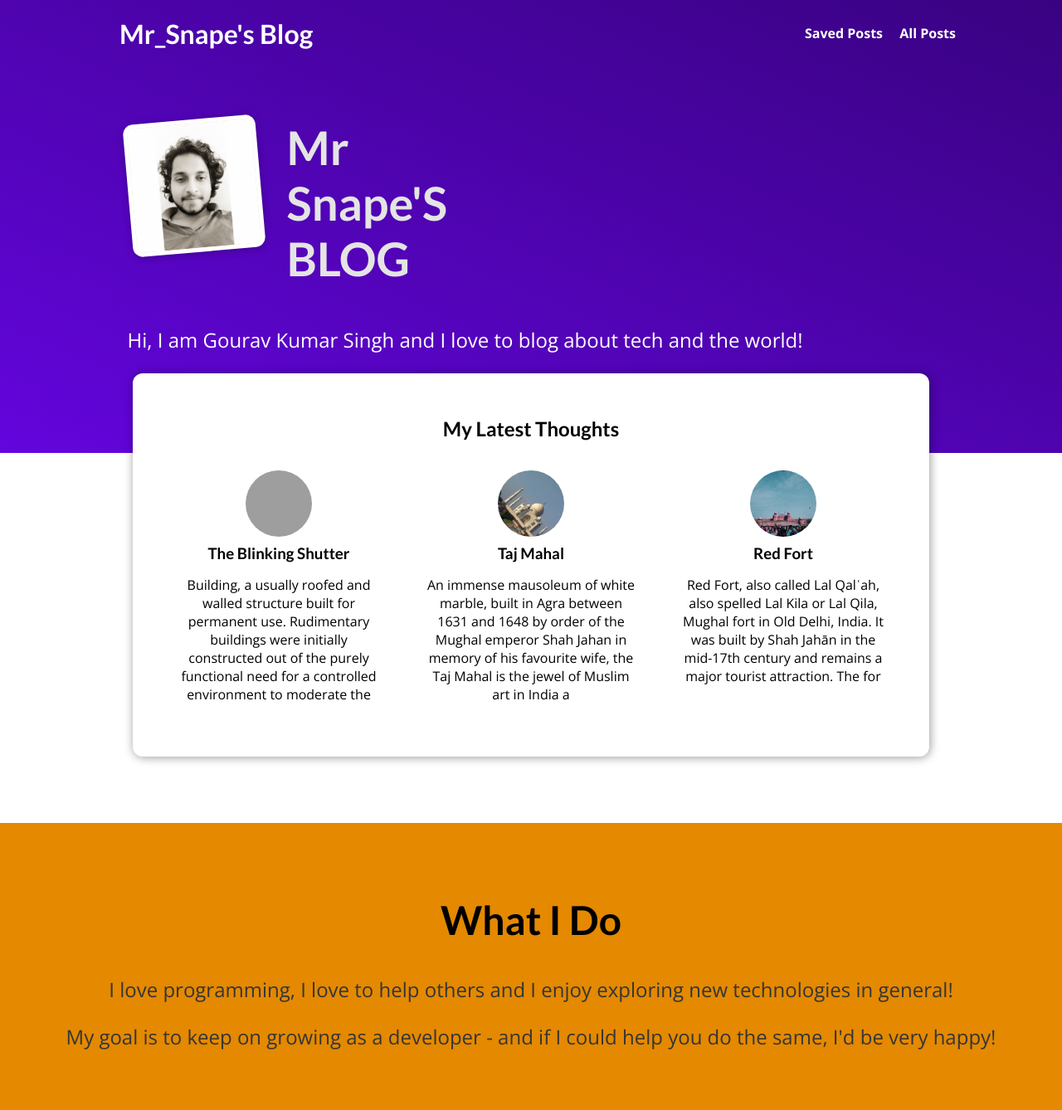
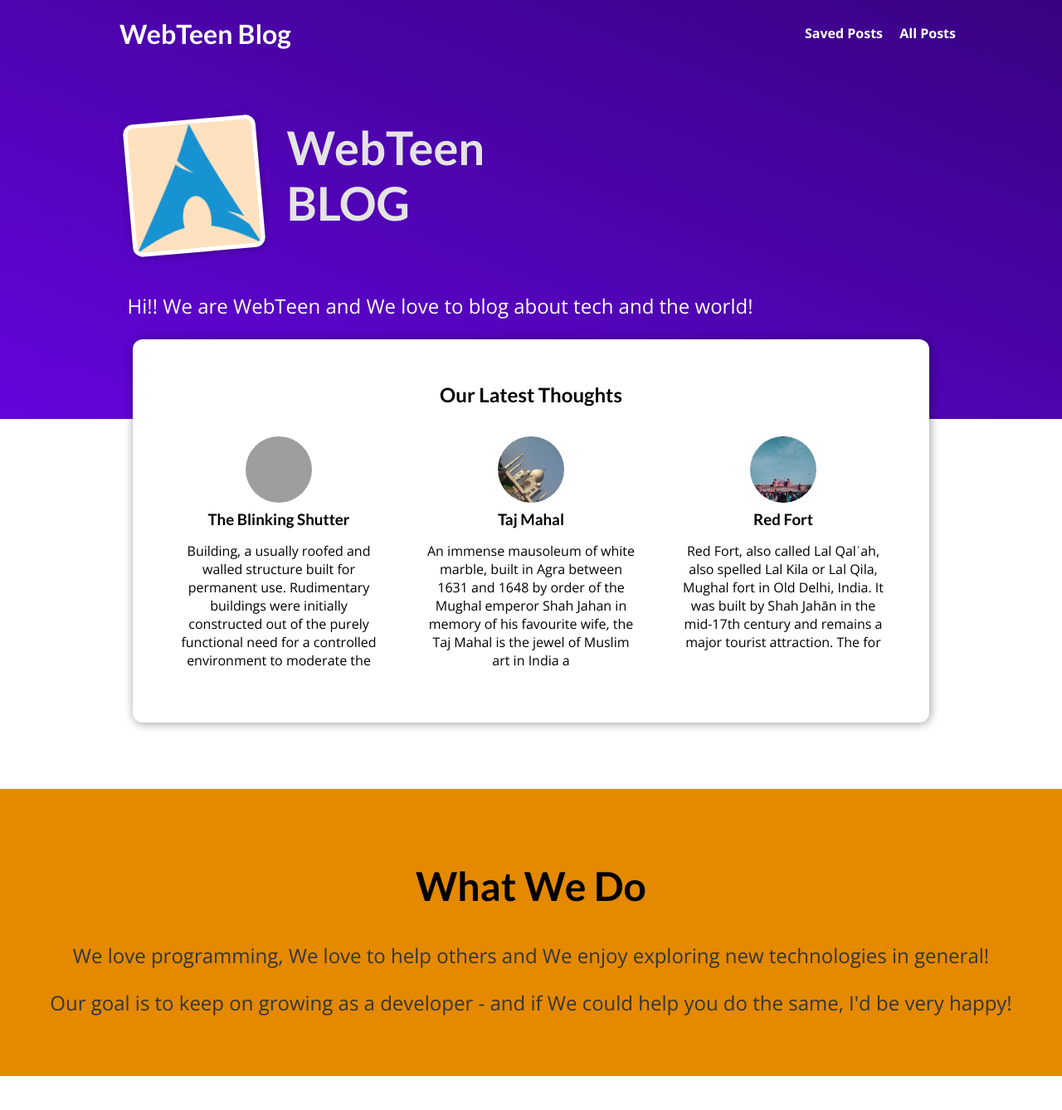
Before and after one commit to champgourav007/Django-Blog-App, a Django app: page / in a window 1280 px wide. Shown: the whole page at 83% size. After the commit the page ends 1297 px from the top, so only its background shows below. Run offline with Django 3.2, Linux system fonts and the light colour scheme; data comes from the database, SQL or seed files in the repository; both versions use the stored data as it was after the commit; grey boxes are pictures that could not be loaded.

Commit message:
Added Some changes for webteen

```diff
--- a/blog/templates/blog/all-posts.html
+++ b/blog/templates/blog/all-posts.html
@@ -2,7 +2,7 @@
 {% load static %}
 
 {% block title %}
-All My Posts
+All Our Posts
 {% endblock %}
 
 {% block css_files %}
@@ -12,7 +12,7 @@ All My Posts
 
 {% block content %}
 <section id="all-posts">
-  <h2>My Collected Posts</h2>
+  <h2>Our Collected Posts</h2>
 
   <ul>
     {% for post in all_posts %}
--- a/blog/templates/blog/index.html
+++ b/blog/templates/blog/index.html
@@ -13,14 +13,14 @@ My Blog
 {% block content %}
 <section id="welcome">
   <header>
-    <img src="{% static "blog/images/max.jpg" %}" alt="Max - The Author Of This Blog" />
-    <h2>Mr Snape'S BLOG</h2>
+    <img src="{% static "blog/images/arch_linux.png" %}" alt="Max - The Author Of This Blog" />
+    <h2>WebTeen BLOG</h2>
   </header>
-  <p>Hi, I am Gourav Kumar Singh and I love to blog about tech and the world!</p>
+  <p>Hi!! We are WebTeen and We love to blog about tech and the world!</p>
 </section>
 
 <section id="latest-posts">
-  <h2>My Latest Thoughts</h2>
+  <h2>Our Latest Thoughts</h2>
 
   <ul>
     {% for post in posts %}
@@ -30,13 +30,13 @@ My Blog
 </section>
 
 <section id="about">
-  <h2>What I Do</h2>
+  <h2>What We Do</h2>
   <p>
-    I love programming, I love to help others and I enjoy exploring new
+    We love programming, We love to help others and We enjoy exploring new
     technologies in general!
   </p>
   <p>
-    My goal is to keep on growing as a developer - and if I could help you do
+    Our goal is to keep on growing as a developer - and if We could help you do
     the same, I'd be very happy!
   </p>
 </section>
--- a/blog/templates/blog/post-detail.html
+++ b/blog/templates/blog/post-detail.html
@@ -51,6 +51,7 @@
   {{ post.content|linebreaks }}
 </main>
 
+{% if comments %}
 <section id="comments">
   <ul>
     {% for comment in comments %}
@@ -61,6 +62,7 @@
     {% endfor %}
   </ul>
 </section>
+{% endif %}
 
 <section id="comment-form">
   <h2>Your Comment</h2>
--- a/templates/base.html
+++ b/templates/base.html
@@ -11,7 +11,7 @@
 </head>
 <body>
   <header id="main-navigation">
-    <h1><a href="{% url "starting-page" %}">Mr_Snape's Blog</a></h1>
+    <h1><a href="{% url "starting-page" %}">WebTeen Blog</a></h1>
     <nav>
       <a href="{% url "read-later" %}">Saved Posts</a>
       <a href="{% url "posts-page" %}">All Posts</a>
```
Also changed, not shown: blog/static/blog/images/arch_linux.png (added), blog/static/blog/images/max.jpg (deleted), db.sqlite3, 4 other files.
